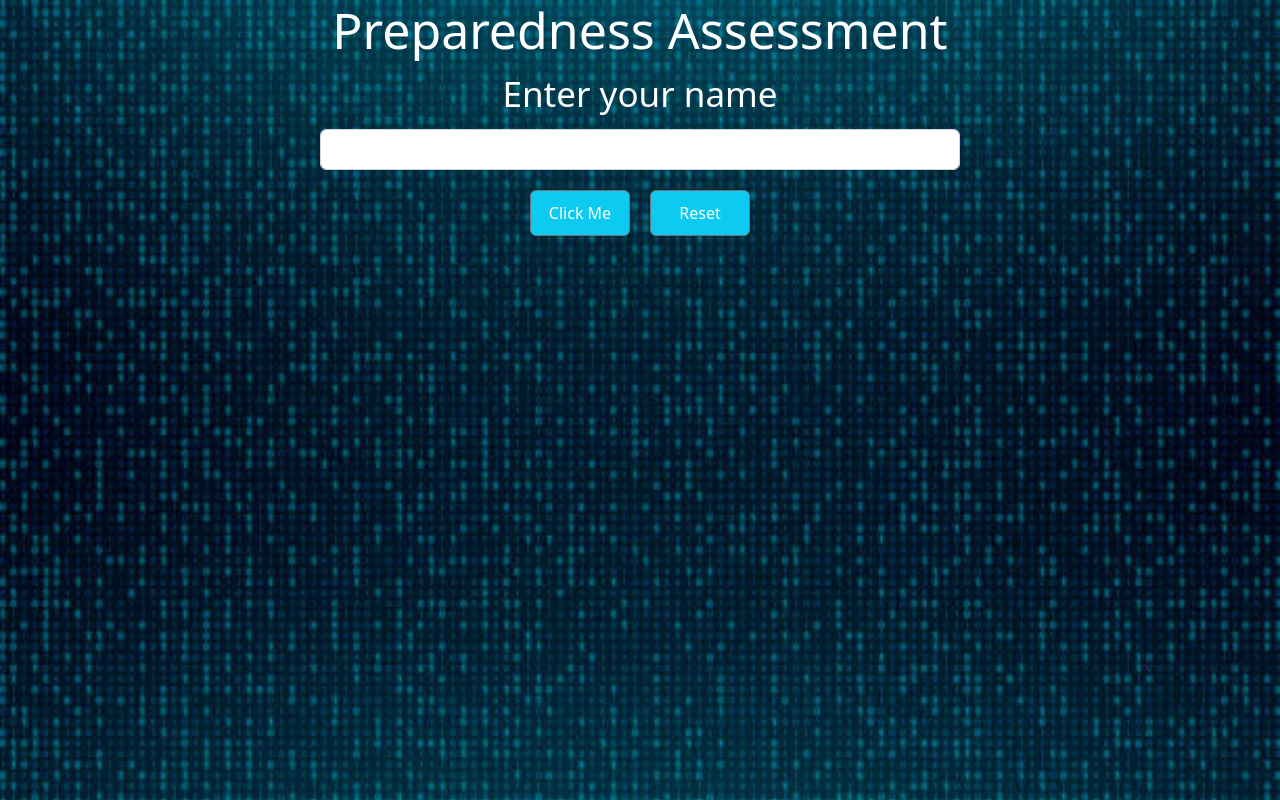
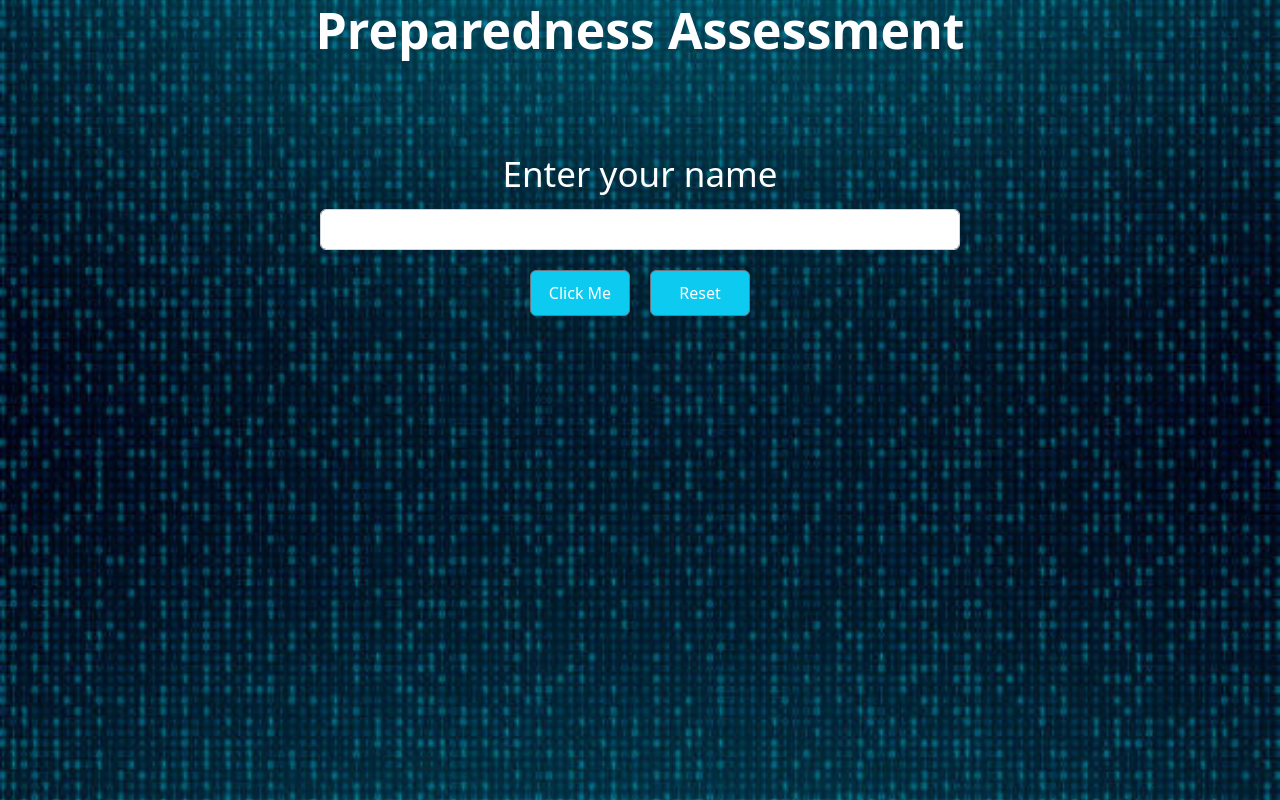
Before and after one commit to learn-academy-2023-hotel/preparedness-assessment-jdpinkard, a React (Create React App) app in the folder preparedness-frontend/: page / in a window 1280 px wide. Built offline with nearby package versions, Linux system fonts and the light colour scheme; the HTML template or start-up script is replaced by a standard one.

Commit message:
Finished Assessment

```diff
--- a/preparedness-frontend/src/App.css
+++ b/preparedness-frontend/src/App.css
@@ -2,6 +2,8 @@
     color: white;
     text-align: center;
     font-size: 50px;
+    padding-bottom: 80px;
+    font-weight: 550;
 }
 
 .form {
```
Also changed, not shown: 1 other file (tests, documents, lock files or other folders).
